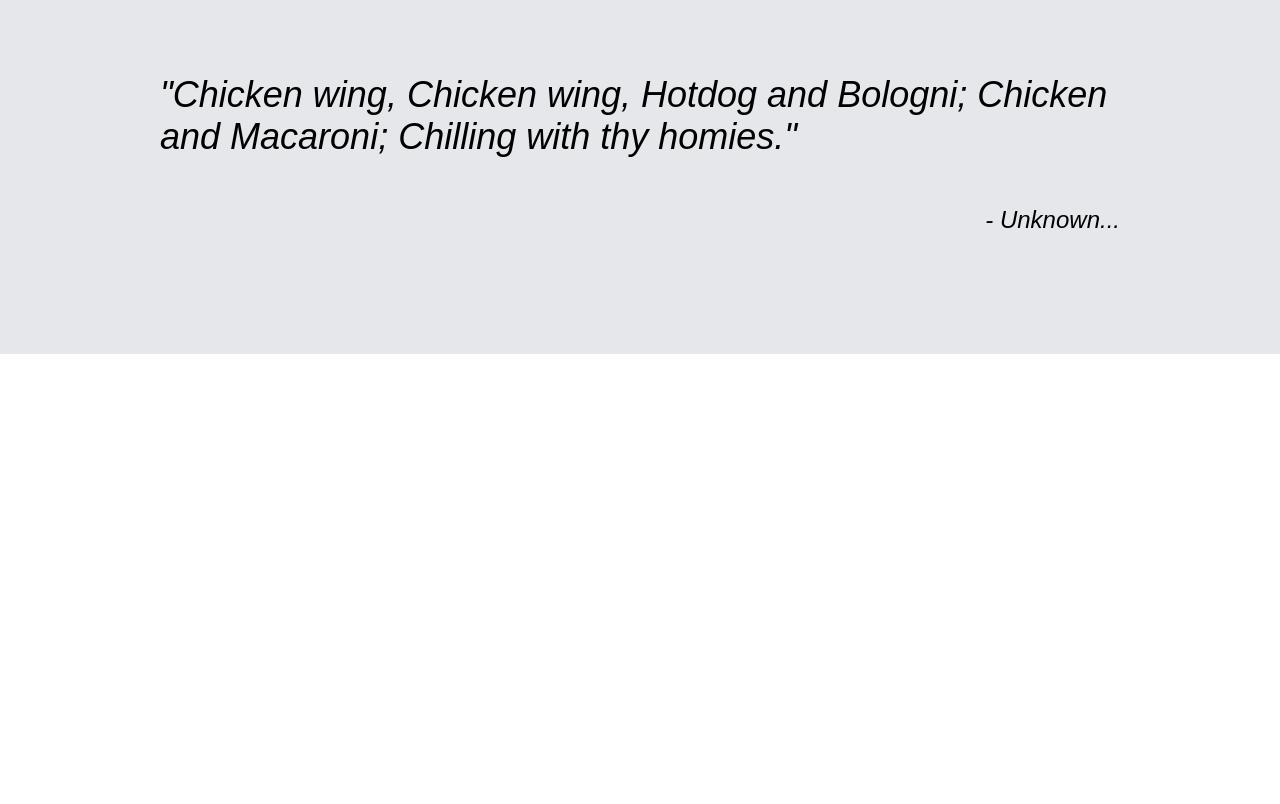
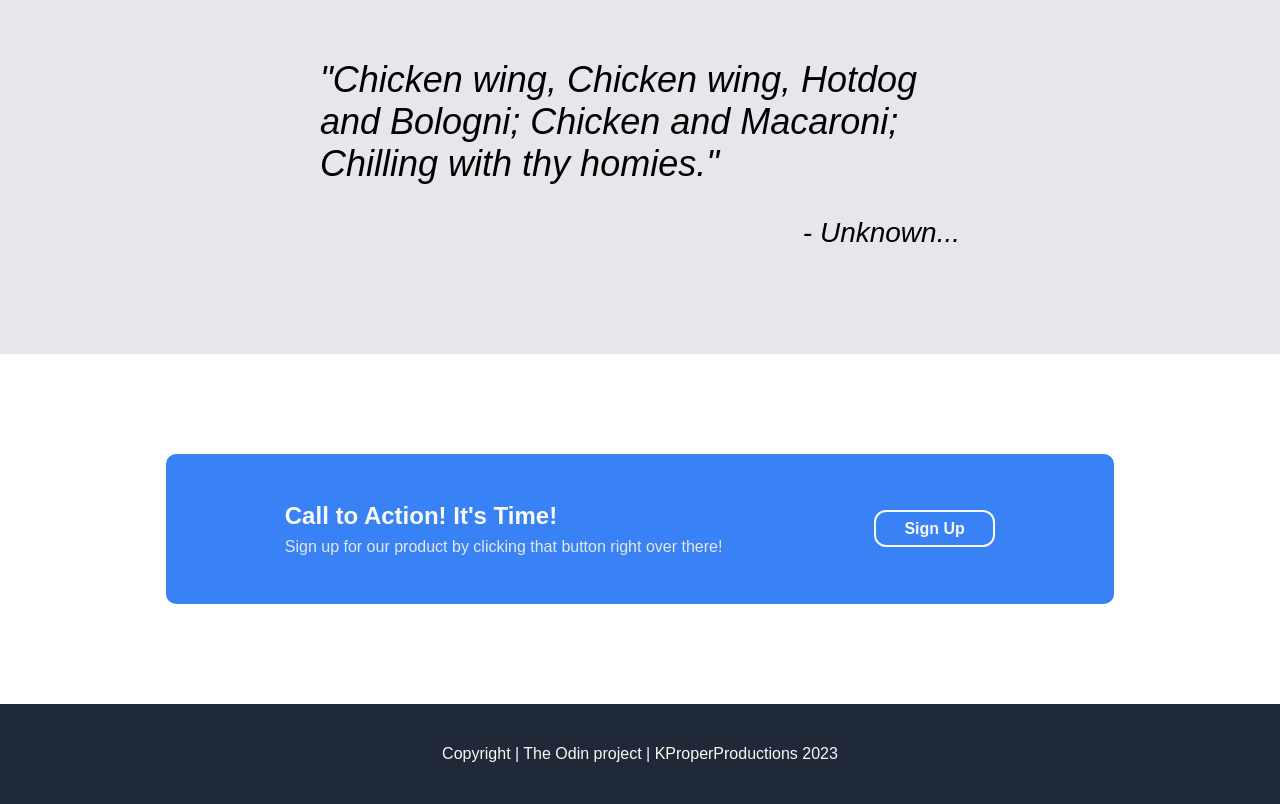
Before and after one commit to KProperProductions/redesigned-doodle, a plain HTML site: page index.html in a window 1280 px wide. Shown: the part 956-1760 px from the top of the page. Before the commit the page ends 1310 px from the top, so only its background shows below. Drawn offline with Linux system fonts and the light colour scheme.

Commit message:
Complete quote; Add action section and footer.

```diff
--- a/index.html
+++ b/index.html
@@ -58,7 +58,20 @@
             Chilling with thy homies."
         </div>
         <div class="quoted-figure"> - Unknown...</div>
+    </div>
+
+    <div class="action">
+        <div class="action-box">
+            <div class="container">
+                <div class="action-main"> Call to Action! It's Time!</div>
+                <div class="action-sub">
+                Sign up for our product by clicking that button right over there!
+                </div>
+            </div>
+            <div class="sign-up-action">Sign Up</div>
         </div>
     </div>
+
+    <div class="footer">Copyright | The Odin project | KProperProductions 2023</div>
 </body>
 </html>
--- a/styles.css
+++ b/styles.css
@@ -138,7 +138,7 @@ a:hover {
     align-content: center;
     justify-content: center;
     flex-direction: column;
-    padding: 0 12.5%;
+    padding: 0 25%;
 }
 
 .quote-main {
@@ -152,8 +152,58 @@ a:hover {
 
 .quoted-figure {
     display: flex;
-    font-size: 24px;
+    font-size: 28px;
     font-style: italic;
     justify-content: flex-end;
     margin-top: 5%;
 }
+
+.action {
+    display: flex;
+    justify-content: center;
+    align-items: center;
+    height: 350px;
+    padding: 0 13%;
+}
+
+.action-box {
+    display: flex;
+    flex: 1;
+    height: 150px;
+    align-items: center;
+    justify-content: space-between;
+    background-color: #3882F6;
+    border-radius: 10px;
+    padding: 0 12.5%;
+    color: #F9FAF8;
+}
+
+.action-main {
+    font-size: 24px;
+    font-weight: bold;
+    margin-bottom: 8px;
+}
+
+.action-sub {
+    color: #E5E7EB;
+}
+
+.sign-up-action {
+    display: flex;
+    flex-wrap: nowrap;
+    flex-shrink: 0;
+    border: 2px solid #F9FAF8;
+    border-radius: 12px;
+    padding: 1% 4%;
+    font-weight: bold;
+    max-width: auto;
+}
+
+.footer {
+    display: flex;
+    height: 100px;
+    justify-content: center;
+    align-items: center;
+    background-color: #1F2937;
+    color: #F9FAF8;
+}
```
